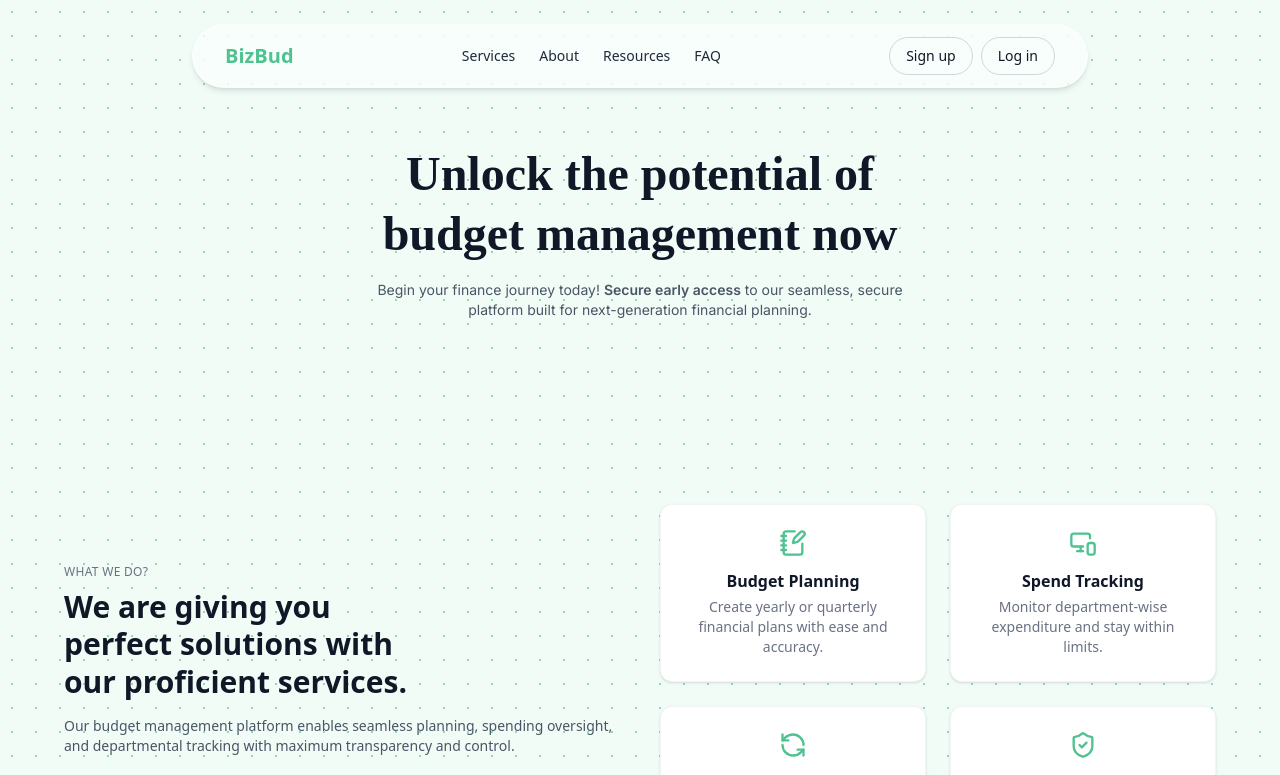
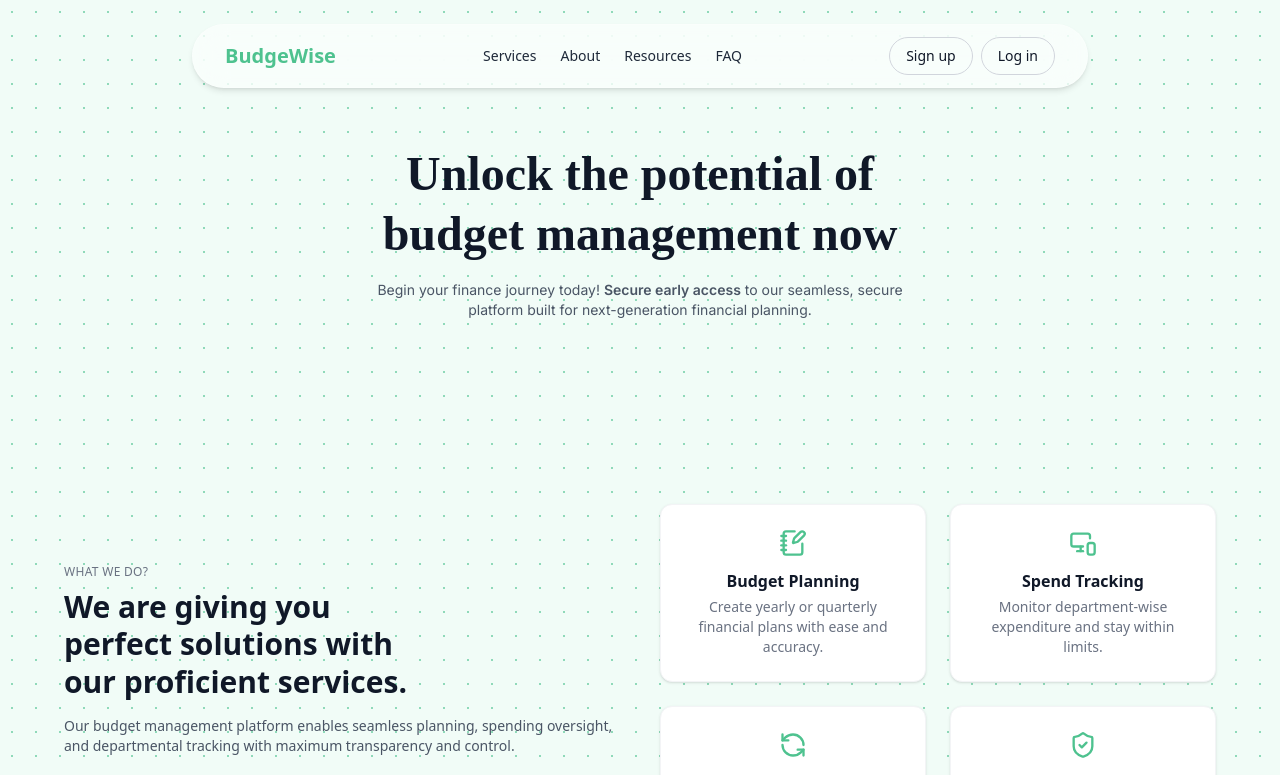
Before and after one commit to charrviwadhwa/Business-Budget-Management, a React (Vite) app: page / in a window 1280 px wide. Shown: the top 775 px of the page. Built offline with nearby package versions, Linux system fonts and the light colour scheme.

Commit message:
changes in name

```diff
--- a/src/pages/Home.jsx
+++ b/src/pages/Home.jsx
@@ -13,7 +13,7 @@ export default function Home() {
 
 <header className="fixed top-6 left-1/2 transform -translate-x-1/2 z-50 w-[90%] max-w-4xl backdrop-blur-lg bg-white/50 border border-white/30 rounded-full px-8 py-3 shadow-md flex justify-between items-center">
   {/* Logo */}
-  <h1 className="text-xl font-bold text-[#4EC28F]">BizBud</h1>
+  <h1 className="text-xl font-bold text-[#4EC28F]">BudgeWise</h1>
 
   {/* Links */}
   <nav className="hidden md:flex items-center gap-6 text-sm font-medium text-gray-800">
```
